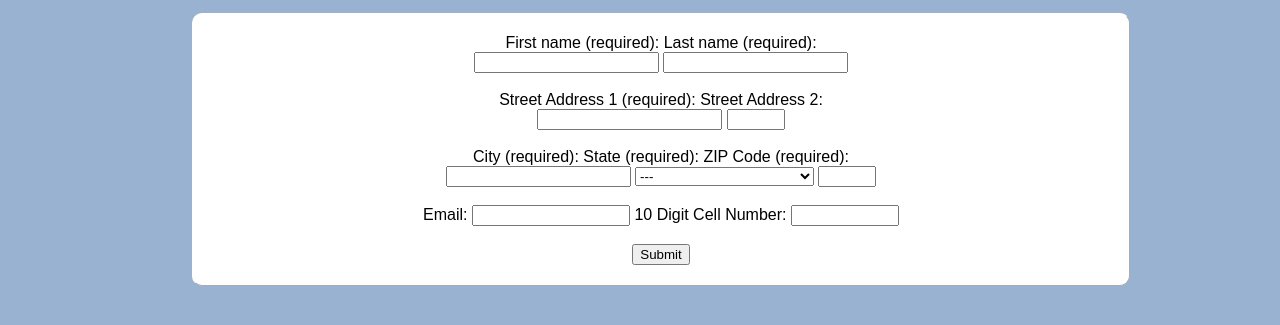
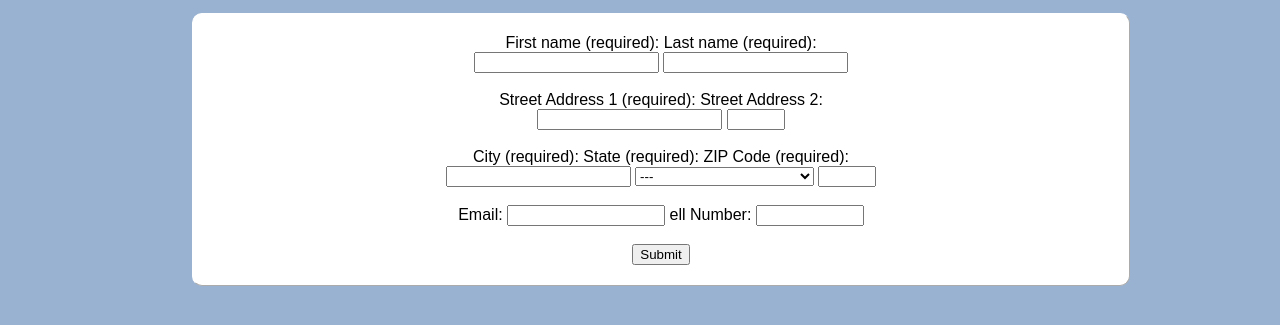
Before and after one commit to PC-Driver/CfA-AbsBallot, a plain HTML site: page index.html in a window 1280 px wide. Shown: the part 129-454 px from the top of the page. Drawn offline with Linux system fonts and the light colour scheme.

Commit message:
cell update

```diff
--- a/index.html
+++ b/index.html
@@ -65,7 +65,7 @@
 
         <label for="Email">Email:</label>
         <input type="email" id="Email" name="Email" style="width:150px;">
-        <label for="phone">10 Digit Cell Number:</label>
+        <label for="phone">ell Number:</label>
         <input type="tel" id="phone" name="phone" pattern="[0-9]{11}" style="width:100px;">
 
         <br>
```
